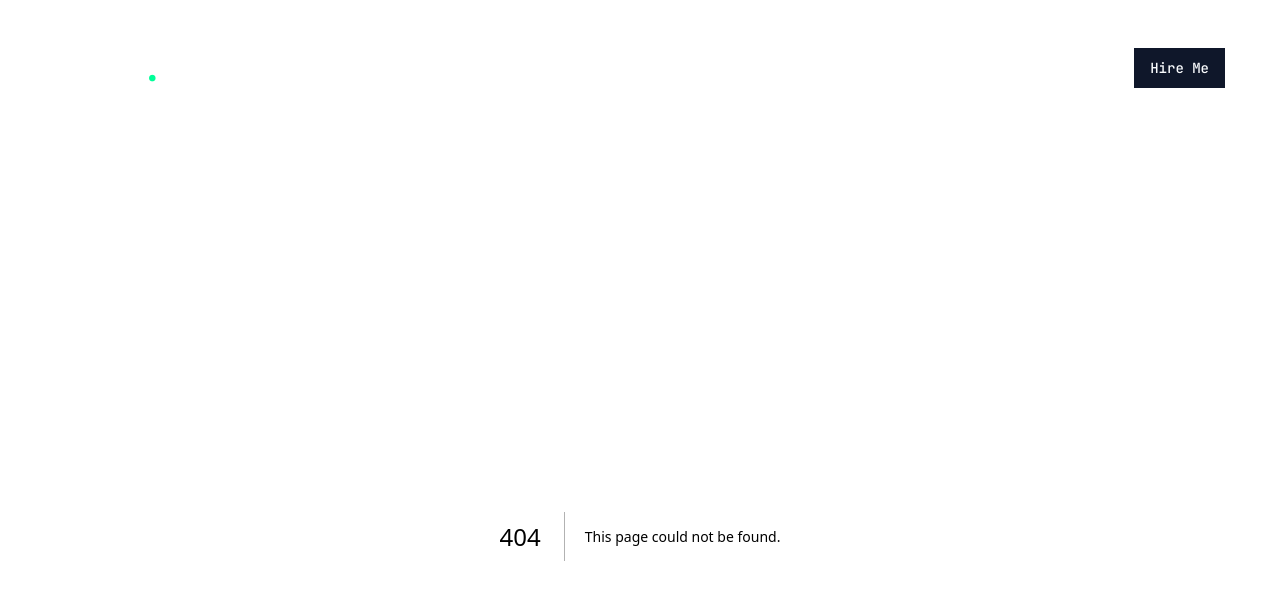
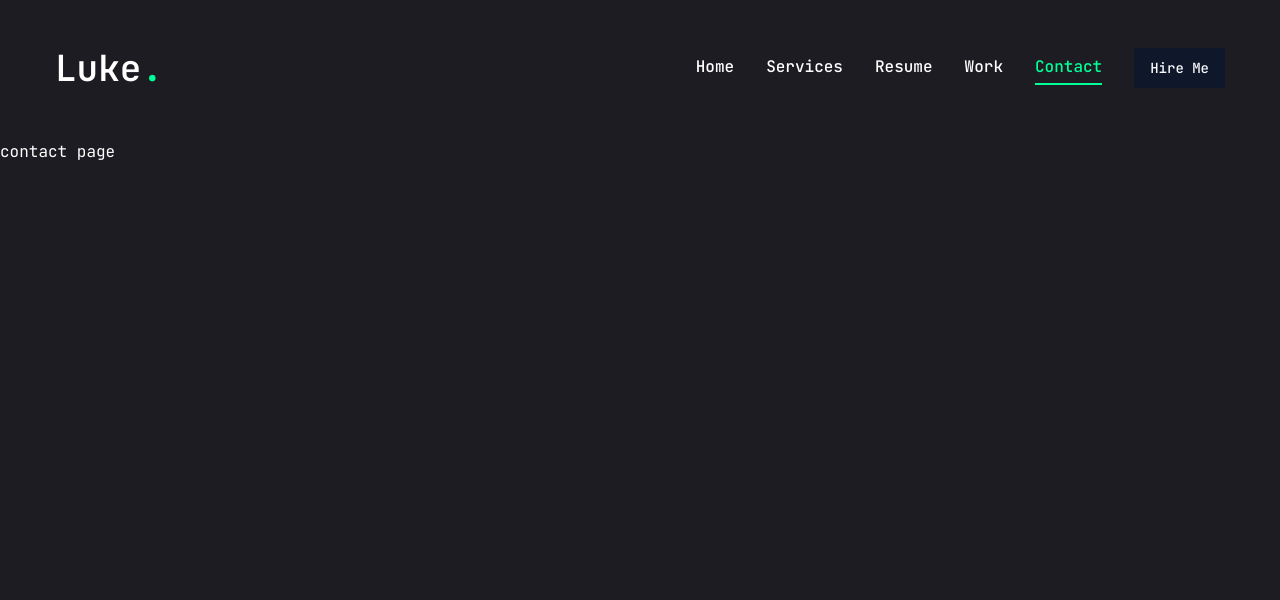
Before and after one commit to nabi-noor/portfolio-clone, a Next.js app: page /contact in a window 1280 px wide. Before the commit this address had no page. Shown: the top 600 px of the page. Built offline with nearby package versions, Linux system fonts and the light colour scheme.

Commit message:
changes made

```diff
--- /dev/null
+++ b/app/contact/page.jsx
@@ -0,0 +1,5 @@
+const Contact = () => {
+    return <div>contact page</div>;
+};
+
+export default Contact;
--- /dev/null
+++ b/app/resume/page.jsx
@@ -0,0 +1,5 @@
+const Resume = () => {
+    return <div>resume page</div>;
+};
+
+export default Resume;
--- /dev/null
+++ b/app/services/page.jsx
@@ -0,0 +1,5 @@
+const Services = () => {
+    return <div>services page</div>;
+};
+
+export default Services;
--- /dev/null
+++ b/app/work/page.jsx
@@ -0,0 +1,5 @@
+const Work = () => {
+    return <div>work page</div>;
+};
+
+export default Work;
--- a/components/Nav.jsx
+++ b/components/Nav.jsx
@@ -1,5 +1,40 @@
+"use client";
+
+import Link from "next/link";
+import { usePathname } from "next/navigation";
+
+const links = [
+    {
+        name: "home",
+        path: "/",
+    },
+    {
+        name: "services",
+        path: "/services",
+    },
+    {
+        name: "resume",
+        path: "/resume",
+    },
+    {
+        name: "work",
+        path: "/work",
+    },
+    {
+        name: "contact",
+        path: "/contact",
+    },
+]
+
 const Nav = () => {
-    return <nav>desktop nav</nav>;
+    const pathname = usePathname();
+    console.log(pathname);
+    return <nav className="flex gap-8">
+        {links.map((link, index) => {
+            return <Link href={link.path} key={index} className={`${link.path === pathname && "text-accent border-b-2 border-accent"} capitalize font-medium hover:text-accent transition-all`}>{link.name}
+            </Link>
+        })}
+    </nav>;
 };
 
 export default Nav;
--- /dev/null
+++ b/components/PageTransition.jsx
@@ -0,0 +1,11 @@
+import React from 'react'
+
+const PageTransition = () => {
+    return (
+        <div>
+
+        </div>
+    )
+}
+
+export default PageTransition
```
